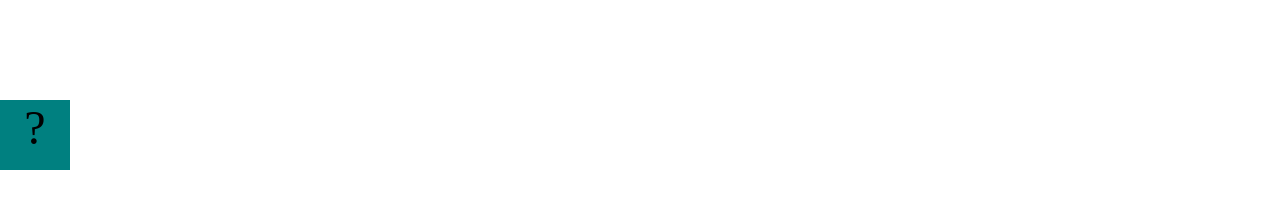
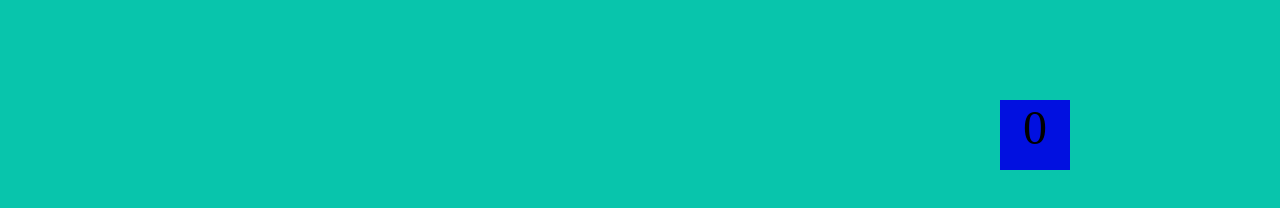
Before and after one commit to Jadoholmes/jadoholmes.github.io, a plain HTML site: page projects/bouncing-box/index.html in a window 1280 px wide. Drawn offline with Linux system fonts and the light colour scheme.

Commit message:
add bouncing box

```diff
--- a/projects/bouncing-box/index.html
+++ b/projects/bouncing-box/index.html
@@ -8,7 +8,7 @@
         .box {
             width: 70px;
             height: 70px;
-			background-color: teal;
+            background-color: rgb(1, 16, 224);
             font-size: 300%;
             text-align: center;
             display: block;
@@ -18,14 +18,17 @@
         }
         .board{
             height: 100vh;
+            background-color: rgb(8, 197, 172);
         }
     </style>
-	<!-- 	<script src="//cdnjs.cloudflare.com/ajax/libs/jquery/2.1.1/jquery.min.js"></script> -->
+    <!--    <script src="//cdnjs.cloudflare.com/ajax/libs/jquery/2.1.1/jquery.min.js"></script> -->
 
 </head>
 <body class="board">
+
+
     <!-- HTML for the box -->
-	<div class="box">?</div>
+    <div class="box">0</div>
 
     <script>
         (function(){
@@ -36,9 +39,9 @@
             /////////////////// SETUP DO NOT DELETE //////////////////////////
             //////////////////////////////////////////////////////////////////
 
-			var box = jQuery('.box');	// reference to the HTML .box element
-			var board = jQuery('.board');	// reference to the HTML .board element
-			var boardWidth = board.width();	// the maximum X-Coordinate of the screen
+            var box = jQuery('.box');   // reference to the HTML .box element
+            var board = jQuery('.board');   // reference to the HTML .board element
+            var boardWidth = board.width(); // the maximum X-Coordinate of the screen
 
             // Every 50 milliseconds, call the update Function (see below)
             setInterval(update, 50);
@@ -47,8 +50,10 @@
             box.on('click', handleBoxClick);
 
             // moves the Box to a new position on the screen along the X-Axis
-			function moveBoxTo(newPositionX) {
+            function moveBoxTo(newPositionX, newPositionY) {
                 box.css("left", newPositionX);
+                box.css("up" , newPositionY);
+
             }
 
             // changes the text displayed on the Box
@@ -61,15 +66,35 @@
             //////////////////////////////////////////////////////////////////
 
             // TODO 2 - Variable declarations
+            var points = 0;
+            var speed = 10;
+            var positionX = 0;
 
-
-
+            var boardHeight = jQuery(window).height();
             /*
             This Function will be called 20 times/second. Each time it is called,
             it should move the Box to a new location. If the box drifts off the screen
             turn it around!
             */
             function update() {
+                   positionX = positionX + speed;
+                moveBoxTo(positionX);
+
+
+                if(positionX > 1515) {
+            speed = -speed;
+            speed *= -1;
+            speed = speed * -1;
+            };
+
+             if(positionX < -1) {
+                speed = -speed;
+            speed *= -1;
+            speed = speed * -1;
+
+           };
+
+
 
 
             };
@@ -80,8 +105,10 @@
             the left side of the screen.
             */
             function handleBoxClick() {
-
-
+                positionX = 0;
+                points = points + 1;
+                changeBoxText(points);
+                speed = speed + 3;
 
             };
         })();
```
Lines whose indentation alone changed are shown as unchanged.
